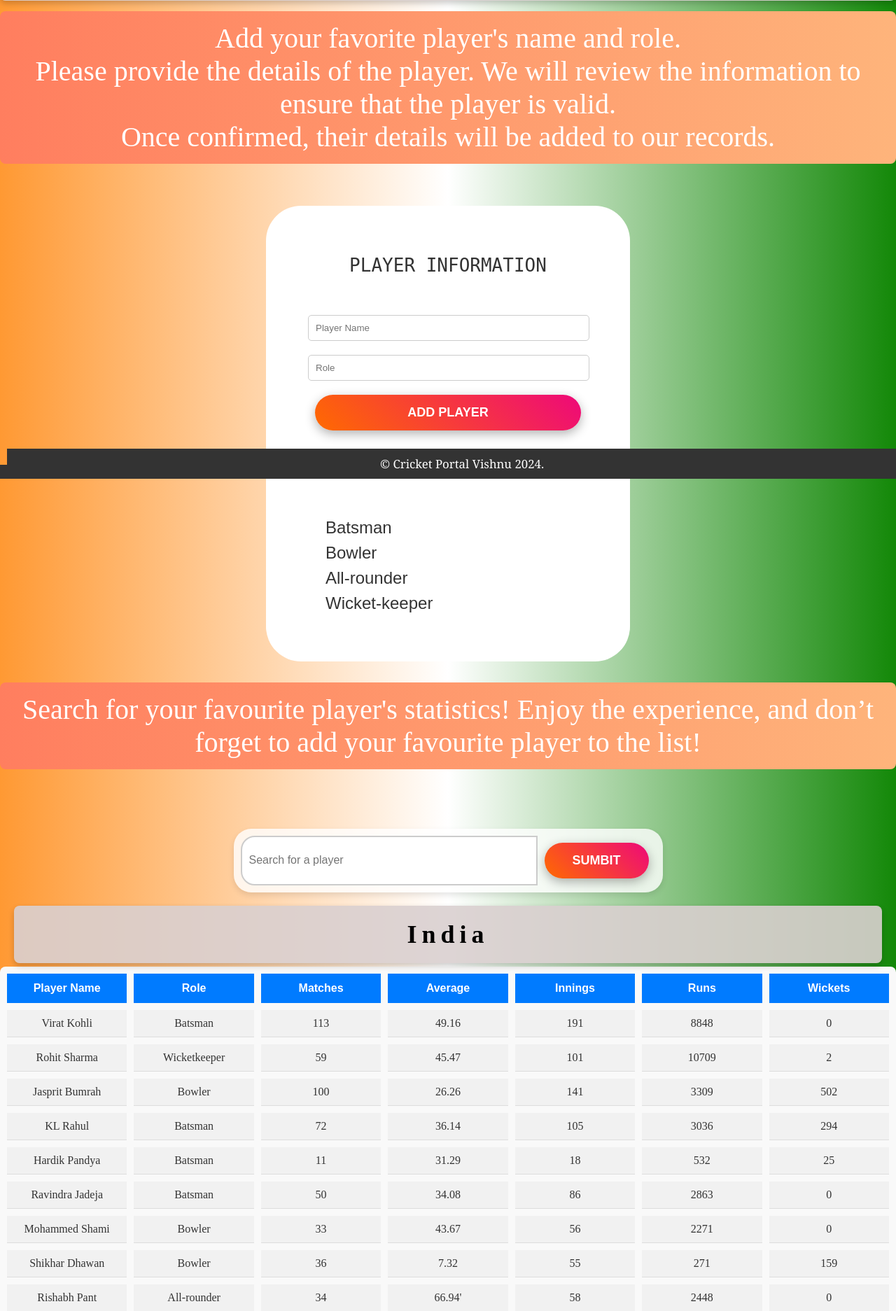
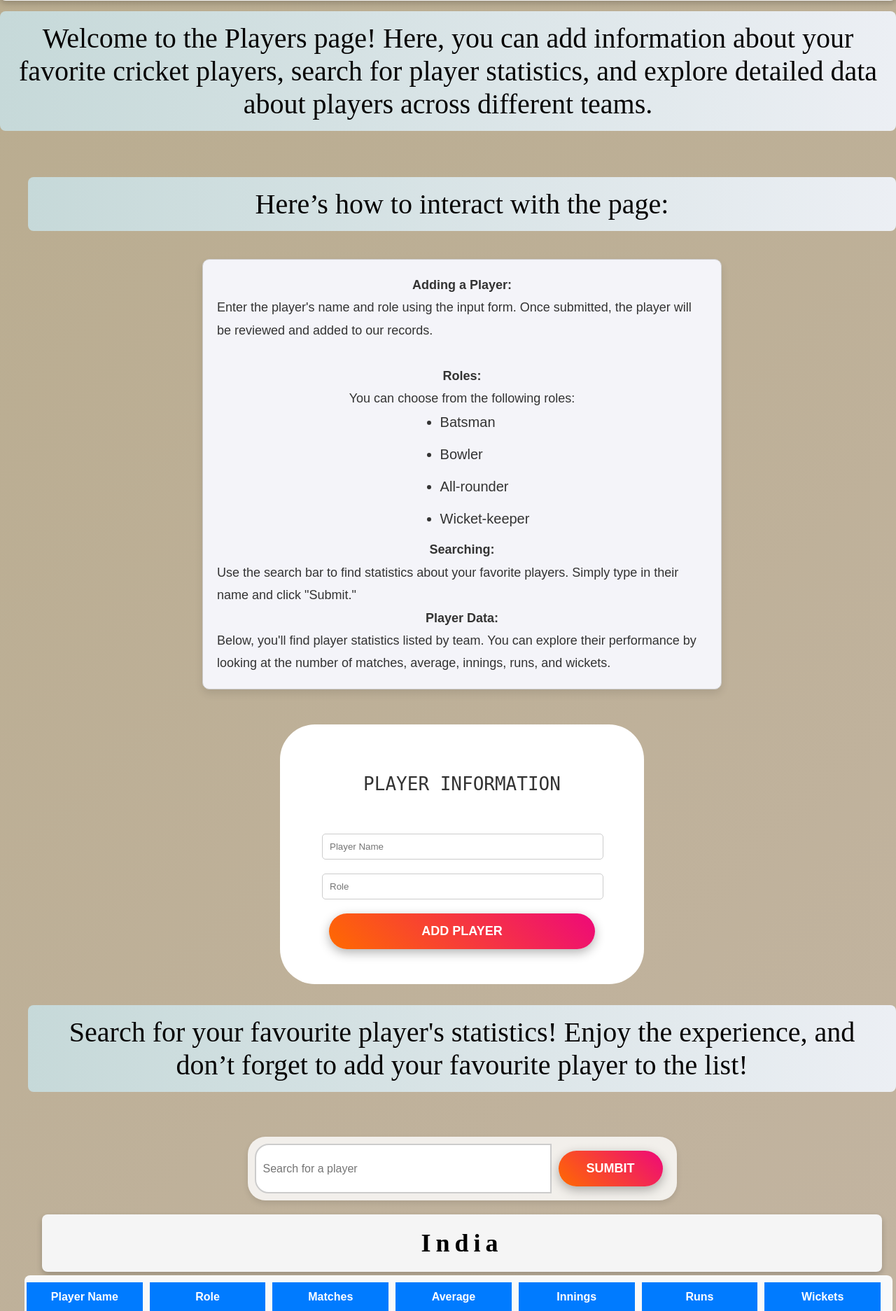
Before and after one commit to Vishnu478909/Cricket-Portal, a Flask app: page /search in a window 1280 px wide. Shown: the part 116-1989 px from the top of the page at 70% size. Run offline with Flask 3, Linux system fonts and the light colour scheme; data comes from the database, SQL or seed files in the repository.

Commit message:
Made css chnage

```diff
--- a/static/style.css
+++ b/static/style.css
@@ -3,7 +3,7 @@
     margin: 0;
     padding: 0;
     font-family: Arial, Helvetica, sans-serif;
-    background: linear-gradient(to right, #FF9933, #FFFFFF, #138808);
+    background: linear-gradient(135deg,#b9ac8f 0%, #d6c5c6 100%);
     color: #333;
     display: flex;
     flex-direction: column;
@@ -102,13 +88,13 @@ img.Image-container{
 }
 
 footer{
+    position: fixed;
     background-color: #333;
     color: white;
     text-align: center;
     padding: 10px;
     width: 100%;
     font-size: 14px;
-    bottom: 0; /* stays in bottom */;
 
 }
 
@@ -233,7 +219,7 @@ tr {
     text-align: center;
     font-size: 36px;
     padding: 20px;
-    background-color: rgba(218, 208, 208, 0.9);
+    background-color: whitesmoke;
     color: black;
     font-family: Pinyon Script;
     margin-top: 20px;
@@ -243,8 +229,12 @@ tr {
     box-shadow: 0 4px 8px rgba(0, 0, 0, 0.2);
 }
 
+@import url('https://fonts.googleapis.com/css2?family=Roboto:wght@400;700&display=swap');
+.playersbody{
 
-.playersbody{
+
+        font-family: 'Roboto', sans-serif; /* Use Roboto font */
+
     background-color: #f4f4f4;
     font-family: Arial, Helvetica, sans-serif;
     color:#333;
@@ -271,45 +261,73 @@ tr {
     margin-top: 20px;
 }
 
-.player-container{
+@import url('https://fonts.googleapis.com/css2?family=Roboto:wght@400;700&display=swap');
+/* Players template */
+.playersbody {
+    align-items: center;
+    text-align: center;
+    font-family: 'Roboto', sans-serif; /* Use Roboto font */
+    background-color: #f4f4f4;
+    color: #333;
+    padding: 20px;
+}
+
+.playerh1 {
+    text-align: center;
+    color: #2c3e50;
+    margin-bottom: 20px;
+}
+
+.playerp {
+    text-align: center;
+    font-family: monospace;
+    text-transform: uppercase;
+    font-weight: 200;
+    font-size: xx-large;
+}
+
+.h2 {
+    font-size: 1.5em;
+    color: #2980b9;
+    border-bottom: 2px solid #2980b9;
+    padding-bottom: 10px;
+    margin-bottom: 10px;
+    margin-top: 20px;
+}
+
+.player-container {
     display: flex;
-    justify-content: space-between;
-    align-items: center;
+    justify-content: center; /* Center the items horizontally */
+    align-items: center; /* Center the items vertically */
     flex-wrap: wrap;
-padding: 0;
+    padding: 0;
     gap: 15px;
 }
 
-.player{
-   flex: 1 1 100%;
-   margin: 0;
-    flex-direction: column-reverse;
-    border: 1px black;
-    width: 30%;
-    padding: 10px;
-    border: 2px solid;
+.player {
+    align-items: center;
+    flex: 1 1 auto; /* Allow flexibility */
+    margin: 0;
+    flex-direction: column;
+    border: 2px solid; /* Changed border property */
     padding: 15px;
-    display: inline-block;
     border-radius: 8px;
-    background-color:pink;
+    background-color: pink;
     box-shadow: 0 2px 4px rgba(0, 0, 0, 0.1);
-    padding: 15px;
-    width: auto;
     text-align: center;
 }
 
-.player-info{
+.player-info {
     text-align: center;
-    border: #333;
-    border-radius: 1px solid black;
+    border: 1px solid #333; /* Corrected border property */
+    border-radius: 1px;
     margin-bottom: 5px;
     background-color: whitesmoke;
-
 }
 
 .players-container > .player {
     width: 100%;
-    max-width: 250px;
+    max-width: 250px; /* Adjust as needed */
 }
 
 .player-info:nth-child(2) {
@@ -392,8 +411,8 @@ form{
     font-family: 'Playfair Display', serif;
     text-align: center;
     font-size: 2.5em;
-    color: #fff;
-    background: linear-gradient(to right, #ff7e5f, #feb47b);
+    color: #060404;
+    background: linear-gradient(to right, #c6d9d9, #eceff4);
     padding: 15px;
     border-radius: 8px;
 
@@ -404,7 +423,9 @@ form{
 
 /* Players template */
 
-.players-grid {
+.players-grid { position: relative;
+    width: auto;
+    right: 5px;
     display: grid;
     grid-template-columns: repeat(7, 1fr);
     gap: 10px;
@@ -415,22 +436,29 @@ form{
 }
 
 .players-grid-title {
+    width: auto;
+    position: relative;
+    right: 7px;
     background-color: #007bff;
     color: white;
     font-weight: bold;
     padding: 12px;
     text-align: center;
 }
-
 .player-cell {
 
-   font-family: Playwrite Deutschland Grundschrift   ;
-
+    font-family: 'Roboto';
+    font-style: normal;
+    font-weight: 400;
+    font-display: swap;
+    src: url(https://fonts.gstatic.com/s/roboto/v32/KFOmCnqEu92Fr1Mu5mxKOzY.woff2) format('woff2');
+    unicode-range: U+0301, U+0400-045F, U+0490-0491, U+04B0-04B1, U+2116;
     background-color: #f1f1f1;
     padding: 10px;
     text-align: center;
     border-bottom: 1px solid #ddd;
 }
+
 
 .player-cell:hover {
     background-color: #e9e9e9;
@@ -492,24 +516,70 @@ form{
 .sumbit button[type="submit"]:hover {
     background-color: #4a6481;
 }
-/* Flash message */
-.Flash {
-    font-family: 'Roboto';
-    font-style: normal;
-    font-weight: 700;
-    font-display: swap;
-    src: url(https://fonts.gstatic.com/s/roboto/v32/KFOlCnqEu92Fr1MmWUlfChc4EsA.woff2) format('woff2');
-    unicode-range: U+0100-02AF, U+0304, U+0308, U+0329, U+1E00-1E9F, U+1EF2-1EFF, U+2020, U+20A0-20AB, U+20AD-20C0, U+2113, U+2C60-2C7F, U+A720-A7FF;    width: 250px;
+.instructions-list {
+    display: flex;
+    flex-direction: column;
+    align-items: center;
+    background-color: #f4f4f9;
+    border: 1px solid #ccc;
+    padding: 20px;
+    border-radius: 10px;
+    font-size: 18px;
+    max-width: 700px;
+    margin: 30px auto;
+    box-shadow: 0 6px 12px rgba(0, 0, 0, 0.1);
+    line-height: 1.8;
+}
+
+.instructions-list {
+    display: flex;
+    flex-direction: column;
+    align-items: center;
+    background-color: #f4f4f9;
+    border: 1px solid #ccc;
+    padding: 20px;
+    border-radius: 10px;
+    font-size: 18px;
+    max-width: 700px;
+    margin: 30px auto;
+    box-shadow: 0 6px 12px rgba(0, 0, 0, 0.1);
+    line-height: 1.8;
+}
+
+.instructions-list li {
+    margin-bottom: 15px;
+    line-height: 1.8;
+    font-family: 'Arial', sans-serif;
+    font-size: 20px;
+    color: #333;
+    font-weight: 600; /* Slightly bolder text */
+}
+
+.instructions-list li strong {
+    color: #000;
+    font-weight: 700; /* Bolder and darker for emphasis */
+}
+
+.roles-list {
+    margin-left: 25px;
+    list-style-type: disc;
+    font-size: 18px;
+    color: #444; /* Added color to distinguish the list items */
+}
+
+.roles-list li {
+    margin-bottom: 10px;
+    font-weight: 500; /* Slightly bolder list items */
+}
+
+.instructions-list li:hover {
+    background-color: #e3f2fd;
+    border-radius: 8px;
     padding: 10px;
-    margin: 20px auto;
-    background-color: #ff4d4d;
-    color: rgb(255, 250, 250);
-    border-radius: 5px;
-    text-align: center;
-    font-weight: bold;
-    box-shadow: 0 4px 6px rgba(0, 0, 0, 0.1);
-    font-size: larger;
+    transition: background-color 0.3s ease;
+    color: #111; /* Darker font color on hover */
 }
+
 
 
 .stats-img{
@@ -580,12 +650,7 @@ h2, h3, h4 {
     color: #333;
 }
 
-footer {
-    text-align: center;
-    margin-top: 30px;
-    font-size: 0.9em;
-    color: #555;
-}
+
 .content p{
     padding: 10px;
     background-color: black;
@@ -943,14 +1008,3 @@ a:hover {
     box-shadow: 0 4px 6px rgba(0, 0, 0, 0.1);
     font-size: larger;
 }
-
-/* Footer Styles */
-footer {
-    position: fixed;
-    background-color: #333;
-    color: white;
-    text-align: center;
-    padding: 10px;
-    width: 100%;
-    font-size: 14px;
-}
--- a/templates/CricketPortal.html
+++ b/templates/CricketPortal.html
@@ -7,16 +7,16 @@
     <title>Cricket</title>
 </head>
 <body class="home-style">  <!-- Main body styled for the home page -->
-    <h1 class="body">Cricket Portal</h1>  <!-- Main heading for the portal -->
+    <h1 class="stats1">Cricket Portal</h1>  <!-- Main heading for the portal -->
 
     <div class="container">  <!--  container -->
         <div class="card">  <!-- Card for displaying norms -->
             <u><h3 class="Home-title">Norms of Cricket</h3></u>  <!-- Title for the cricket norms section -->
             <p class="virat">
-                <strong>Sportsmanship</strong>
+                <strong>Sportsmanship:</strong>
                 Cricket places a high value on sportsmanship. Players are expected to display respect towards opponents, umpires, and the game itself. Displays of aggression, sledging (verbal abuse), or disrespectful behavior are frowned upon.<br><br>
 
-                <strong>Umpire Decision</strong>
+                <strong>Umpire Decision:</strong>
                 The decision of the umpire is final and is to be respected by all players. Disputing or showing dissent towards an umpire's decision is not considered acceptable behavior.<br><br>
 
                 <strong>Fair Play</strong>: Fair play is a fundamental principle of cricket. Players are expected to abide by the laws of the game and play fairly without resorting to cheating or unsportsmanlike conduct.<br><br>
--- a/templates/Players.html
+++ b/templates/Players.html
@@ -1,18 +1,33 @@
 {% extends "layout.html" %}
 {% block content %}
 
-
 <link rel="stylesheet" href="/static/style.css">
+<link href="https://fonts.googleapis.com/css2?family=Roboto:wght@400;700&display=swap" rel="stylesheet">
 <title>Players</title>
-
-
-
 
 <body class="home-style">
     <h1 class="stats1">Cricket Players</h1>
-    <p class="Instruction-player">Add your favorite player's name and role.<br>
-        Please provide the details of the player. We will review the information to ensure that the player is valid.<br>
-        Once confirmed, their details will be added to our records.</p>
+
+    <!-- Page Instructions -->
+    <p class="Instruction-player">Welcome to the Players page! Here, you can add information about your favorite cricket players, search for player statistics, and explore detailed data about players across different teams.</p>
+
+    <ul>
+        <p class="Instruction-player">
+            Here’s how to interact with the page:
+            <ul class="instructions-list">
+                <strong>Adding a Player:</strong> Enter the player's name and role using the input form. Once submitted, the player will be reviewed and added to our records. <br><br>
+                <strong>Roles:</strong> You can choose from the following roles:
+                    <ul class="roles-list">
+                        <li>Batsman</li>
+                        <li>Bowler</li>
+                        <li>All-rounder</li>
+                        <li>Wicket-keeper</li>
+                    </ul>
+
+                <strong>Searching:</strong> Use the search bar to find statistics about your favorite players. Simply type in their name and click "Submit." <br>
+                <strong>Player Data:</strong> Below, you'll find player statistics listed by team. You can explore their performance by looking at the number of matches, average, innings, runs, and wickets.
+            </ul>
+        </p>
 
     <!-- Input box for adding player -->
     <div class="login">
@@ -22,13 +37,6 @@
                 <input class="form-input" type="text" name="player_name" placeholder="Player Name" required>
                 <input class="form-input" type="text" name="role" placeholder="Role" required>
                 <button class="Ranking-button" type="submit">Add Player</button>
-                <p class="login-p">The roles are:</p>
-            <div class="login-p roles">
-    <span>Batsman</span><br>
-    <span>Bowler</span><br>
-    <span>All-rounder</span><br>
-    <span>Wicket-keeper</span>
-    </div>
 
                 <!-- Flash messages area -->
                 {% with messages = get_flashed_messages() %}
@@ -46,17 +54,16 @@
         </div>
     </div>
 
-    <p class="Instruction-player">Search for your favourite player's statistics!
-        Enjoy the experience, and don’t forget to add your favourite player to the list!</p>
+    <p class="Instruction-player">Search for your favourite player's statistics! Enjoy the experience, and don’t forget to add your favourite player to the list!</p>
 
     <!-- Search Bar -->
     <div class="Serach-bar">
         <form action="{{url_for('search')}}" method="GET">
             <input type="text" name="query" placeholder="Search for a player" required>
-            <button class="Ranking-button"type="Sumbit">Sumbit</button>
-    </div>
+            <button class="Ranking-button" type="Sumbit">Sumbit</button>
         </form>
     </div>
+
     <!-- Loop through teams and display players -->
     {% for team, players in teams_data.items() %}
     <!-- Display team name -->
@@ -87,6 +94,10 @@
     </div>
     {% endfor %}
 
+    <!-- Go Back Button -->
+    <div class="go-back">
+        <a class="Ranking-button" href="{{ url_for('Players') }}">Go Back to Players</a>
+    </div>
 
 </body>
 
```
Also changed, not shown: other parts of static/style.css (+6 -23 lines). Lines whose indentation alone changed are shown as unchanged.
